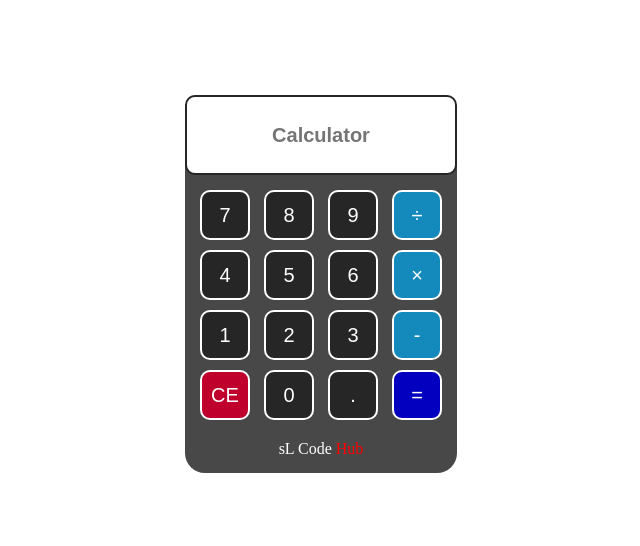
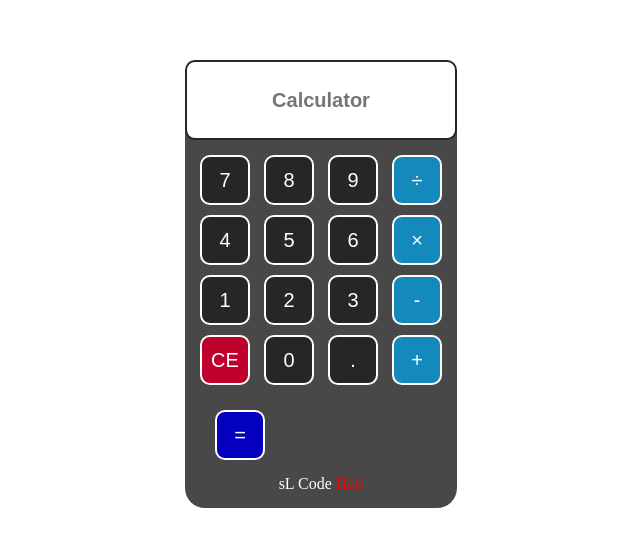
Before and after one commit to Dilshan615/html_t_p_62, a plain HTML site: page index.html in a window 1280 px wide. Shown: the part 116-662 px from the top of the page, without its empty margins (319-959 px from the left). Drawn offline with Linux system fonts and the light colour scheme.

Commit message:
Update index.html

```diff
--- a/index.html
+++ b/index.html
@@ -34,10 +34,12 @@
                 <button onclick="inputClear()" class="buttonCE">CE</button>
                 <button onclick="button('0')">0</button>
                 <button onclick="button('.')">.</button>
-                <button onclick="calculate()" class="buttonE">=</button>
+                <button onclick="button('+')" class="buttonP">+</button>
             </div>
             <div class="x5">
+                <button onclick="calculate()" class="buttonE">=</button>
                 <P>sL Code <span style="color: red;">Hub</span></P>
+
             </div>
         </div>
     </div>
```
